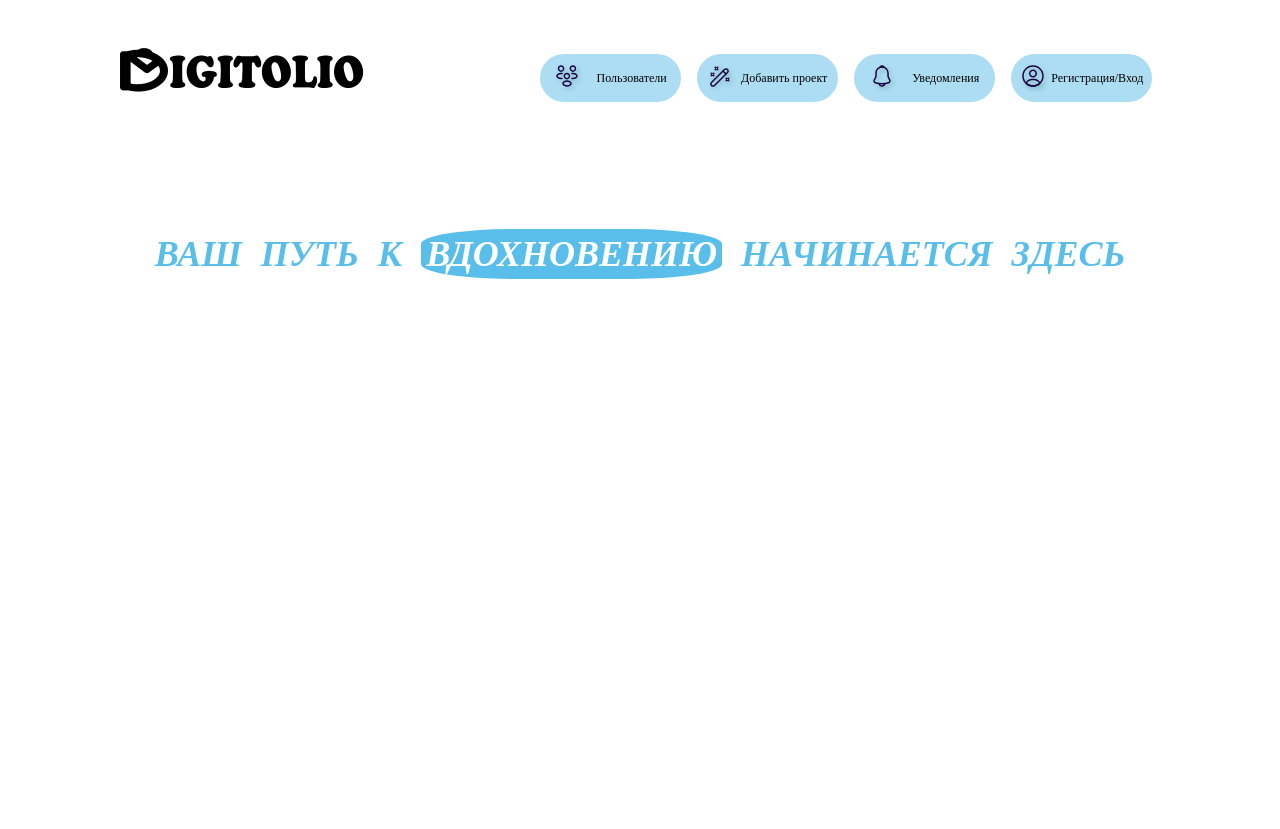
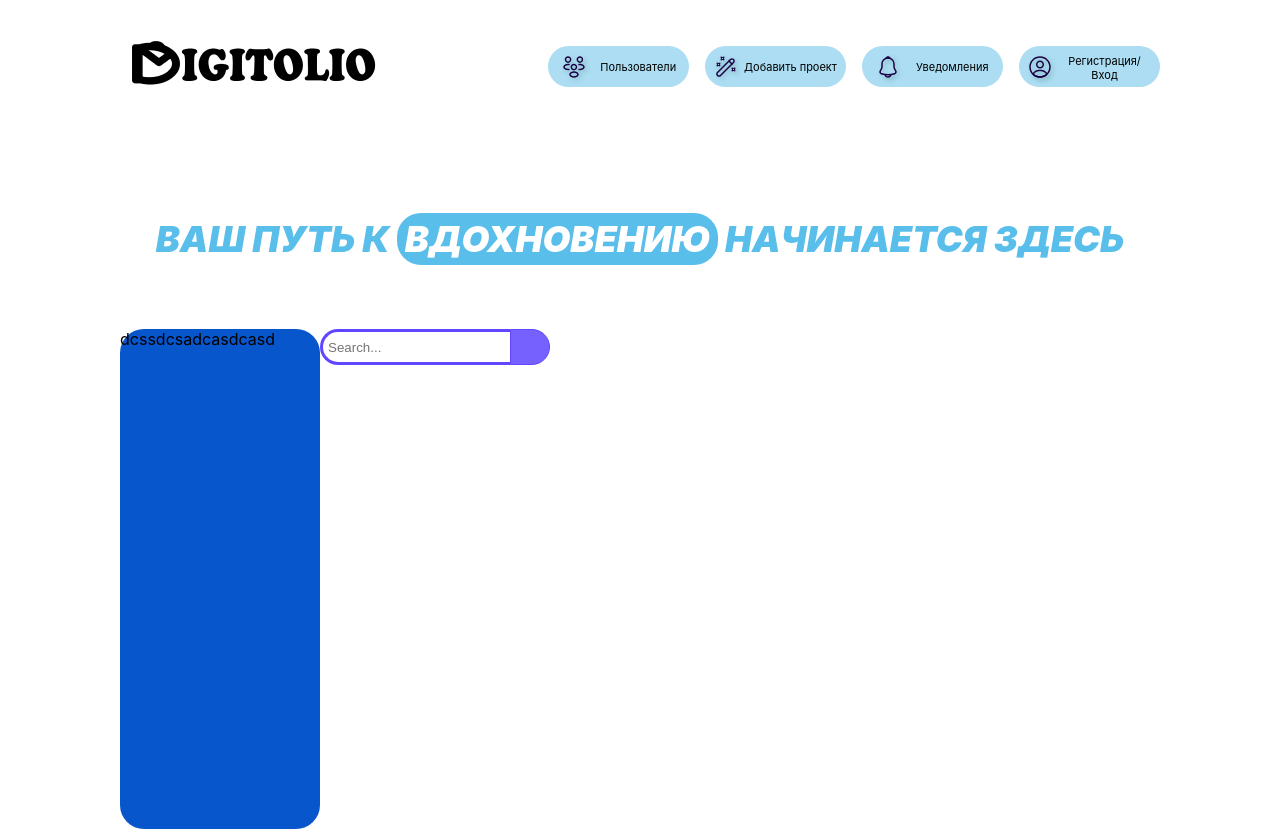
Before and after one commit to ksiim/jk-web-project, a Django app: page / in a window 1280 px wide. Before the commit the page ends 279 px from the top, so only its background shows below. Run offline with Django 5.2, Linux system fonts and the light colour scheme.

Commit message:
added some styles in index.html

```diff
--- a/digitolio/static/css/header_style.css
+++ b/digitolio/static/css/header_style.css
@@ -1,5 +1,12 @@
+body{
+    margin: 0;
+    padding: 0;
+    font-family: 'Inter', sans-serif;
+}
+
 header{
-    background-color: #ffffff;
+    width: 100vw;
+    background-color: rgb(255, 255, 255);
     padding-top: 16px;
 }
 
@@ -10,6 +17,7 @@ header{
 }
 
 .logo{
+    display: flex;
     align-items: center;
     justify-content: center;
     width: 283px;
@@ -18,25 +26,29 @@ header{
     margin-right: auto;
 }
 
+.header-logo{
+    display: block;
+}
+
 .navigation{
     display: flex;
     align-items: center;
+    justify-content: center;
     padding-right: 112px;
 }
 
 .btn{
     display: flex;
+    justify-content: center;
+    text-align: center;
     width: 125px;
-    height: 32px;
+    height: 25px;
     background-color: #ACDDF2;
     border-radius: 30px;
     color: #000000;
     padding: 8px;
-    justify-content: center;
-    text-align: center;
     text-decoration: none;
-    /* display: inline-block; */
-    font-size: 12px;
+    font-size: 11px;
     margin: 14px 8px;
     cursor: pointer;
 }
@@ -49,7 +61,7 @@ header{
 }
 
 .nav-icon {
-    display: block;
+    /* display: block; */
     margin: auto;
 }
 
@@ -62,19 +74,97 @@ header{
 }
 
 .header-title{
+    font-style: italic;
+    font-weight: 900;
     font-size: 36px;
-    line-height: 60px;
-    font-weight: bold;
+    line-height: 44px;
     color: #59BEEA;
     text-align: center;
-    font-style: italic;
-    word-spacing: 10px;
+    justify-content: center;
 }
 
 .hero-span {
     background-color: #59BEEA;
     color: #ffffff;
-    border-radius: 30%;
+    border-radius: 24px;
+    padding: 4px 8px;
+}
+
+main{
+    display: flex;
+    /* justify-content:; */
+    margin-left: 120px;
+    margin-right: 120px;
+}
+
+.sorting-bar{
+    width: 200px;
+    height: 500px;
+    display: grid;
+    grid-template-columns: 1fr;
+    border-radius: 24px;
+    background-color: #0856cb;
+}
+
+/* .search-projects-container{
+
+    margin-left: 16px;
+    width: 80%;
+}
+
+.search-container{
+    background-color: aqua;
+    border-radius: 24px;
+    display: flex;
+    justify-content: space-between;
+}
+
+.search-container input{
+    width: 100%;
+    height: 40px;
+    border-radius: 24px;
+    border: none;
+    padding-left: 16px;
+}
+
+.search-container button{
+    position: relative;
+    right: 30px;
+    background-color: white;
+    border: none;
+} */
+
+.search {
+    position: relative;
+    display: flex;
+}
+
+.searchTerm {
+    border: 3px solid #6046ff;
+    border-right: none;
     padding: 5px;
-    /* display: inline-block; */
-  }
+    height: 20px;
+    border-radius: 24px 0 0 24px;
+    outline: none;
+}
+
+.searchTerm:focus{
+    color: #6046ff;
+}
+
+.searchButton {
+    width: 40px;
+    height: 36px;
+    border: 1px solid #6046ff;
+    background: #7661ff;
+    text-align: center;
+    color: #fff;
+    border-radius: 0 24px 24px 0;
+    cursor: pointer;
+    font-size: 20px;
+}
+
+.wrap{
+    width: 100%;
+    position: relative;
+}
--- a/digitolio/templates/index.html
+++ b/digitolio/templates/index.html
@@ -2,14 +2,19 @@
 {% load static %}
 <html>
 <head>
+    <meta charset="UTF-8">
+    <meta name="viewport" content="width=device-width, initial-scale=1.0">
     <title>Coding Projects</title>
+    {% comment %} <link rel="preconnect" href="https://fonts.googleapis.com">
+    <link rel="preconnect" href="https://fonts.gstatic.com" crossorigin> {% endcomment %}
+    {% comment %} <link href="https://fonts.googleapis.com/css2?family=Inter:wght@100..900&display=swap" rel="stylesheet"> {% endcomment %}
     <link rel="stylesheet" href="{% static 'css/header_style.css' %}">
 </head>
 <body>
     <header>
         <nav class='header-nav'>
-            <a class='logo'>
-                <img src="{% static 'img/logo.png' %}" alt="logo">
+            <a class='logo' href="#">
+                <img src="{% static 'img/logo.png' %}" alt="logo" class="header-logo">
             </a>
             <div class="navigation">
                 <div class='btn'>
@@ -42,5 +47,28 @@
             <p class='header-title'>ВАШ ПУТЬ К <span class='hero-span'>ВДОХНОВЕНИЮ</span> НАЧИНАЕТСЯ ЗДЕСЬ</p>
         </div>
     </header>
+    <main>
+        <div class='sorting-bar'>
+            dcssdcsadcasdcasd
+        </div>
+        <div class='search-projects-container'>
+            <div class="wrap">
+                <div class="search">
+                   <input type="text" class="searchTerm" placeholder="Search...">
+                   <button type="submit" class="searchButton">
+                     <i class="fa fa-search"></i>
+                  </button>
+            </div>
+            {% comment %} <div class='search-container'>
+                <input type="search" placeholder="Поиск по сайту">
+                <button type="submit">
+                    <img src="{% static 'img/search.svg' %}" alt="Поиск" class="search-icon">
+                </button>
+            </div>
+            <div class='projects-list'>
+                xcvxvc
+            </div> {% endcomment %}
+        </div>
+    </main>
 </body>
 </html>
```
Also changed, not shown: digitolio/static/img/search.svg (added).
